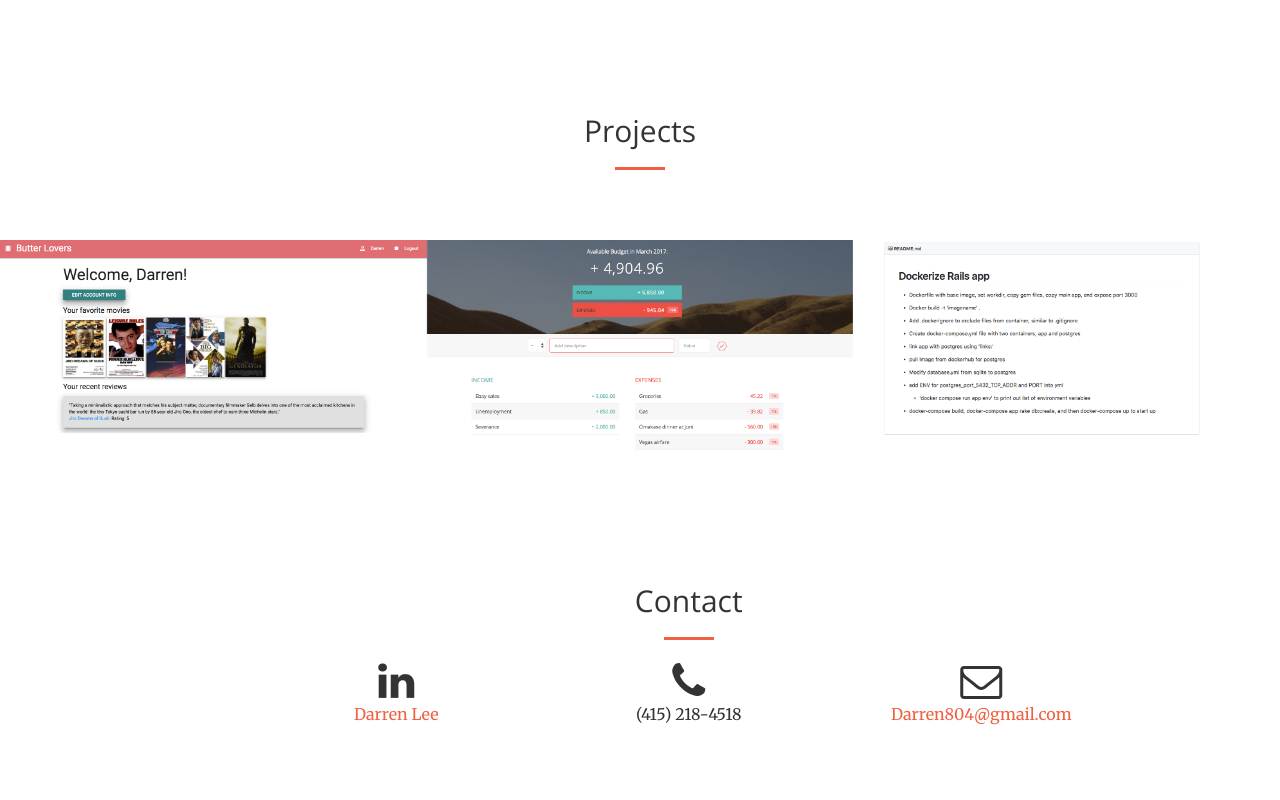
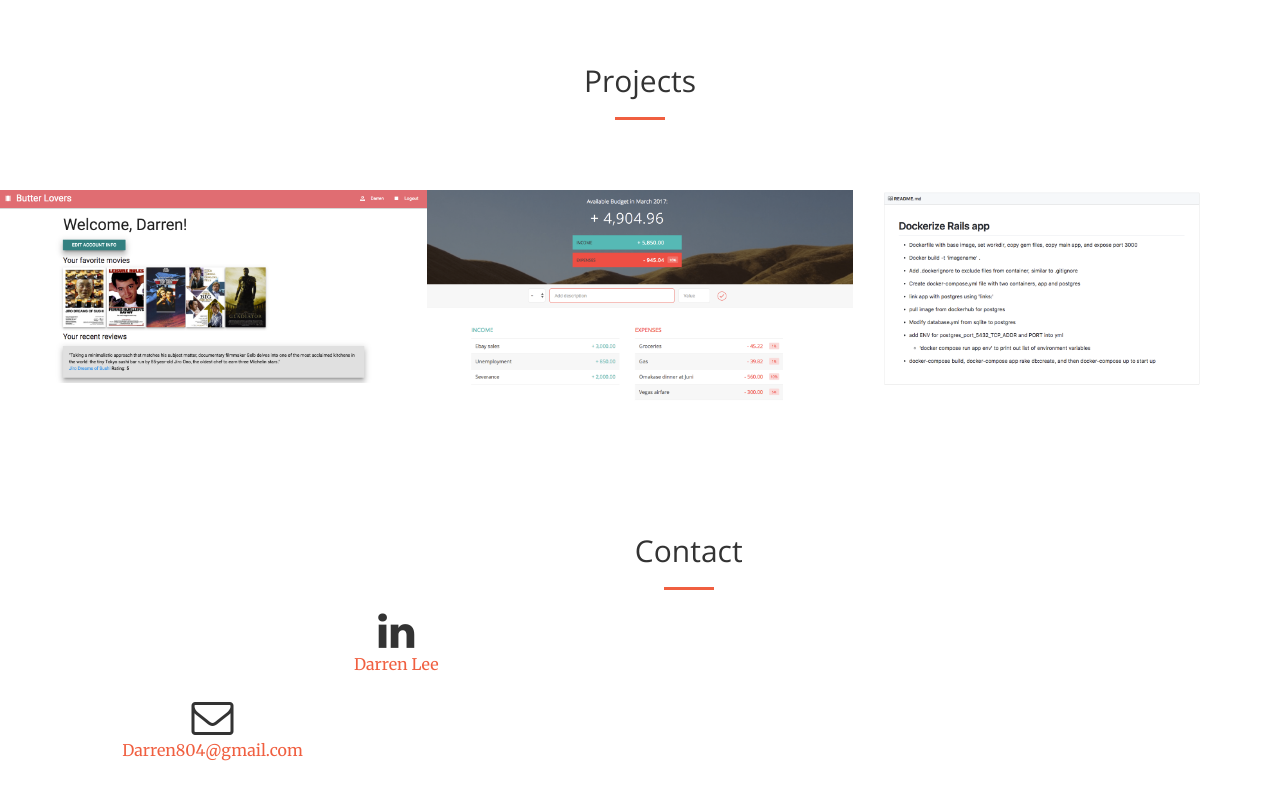
Before and after one commit to DL804/portfolio, a website: page index.html in a window 1280 px wide. Shown: the part 1706-2506 px from the top of the page. Drawn offline with nearby package versions, Linux system fonts and the light colour scheme.

Commit message:
remove resume and contact number

```diff
--- a/index.html
+++ b/index.html
@@ -87,7 +87,7 @@
                     <p class="text-faded">I'm a DevOps engineer who loves to solve problems. I started out as a business major but quickly realized that my passion is in technology. I spent many years working for small to medium size businesses supporting all their IT needs. <br><br>
                     When I'm not coding, you can find me in Tahoe snowboarding down black diamond trails, cruising on a motorcycle through the backroads, or just following my 2 year old boy(boss) to playgrounds in SF.
                     </p>
-                    <a href="img/DarrenResume41817.pdf" class="page-scroll btn btn-default btn-xl sr-button">RESUME</a>
+                    <!-- <a href="img/DarrenResume41817.pdf" class="page-scroll btn btn-default btn-xl sr-button">RESUME</a> -->
                 </div>
             </div>
         </div>
@@ -208,9 +208,6 @@
                     <i class="fa fa-linkedin fa-3x sr-contact"></i>
                     <p><a href="https://www.linkedin.com/in/darrenclee">Darren Lee</p></a>
                 </div>
-                <div class="col-lg-3 text-center">
-                    <i class="fa fa-phone fa-3x sr-contact"></i>
-                    <p>(415) 218-4518</p>
                 </div>
                 <div class="col-lg-3 text-center">
                     <i class="fa fa-envelope-o fa-3x sr-contact"></i>
```
